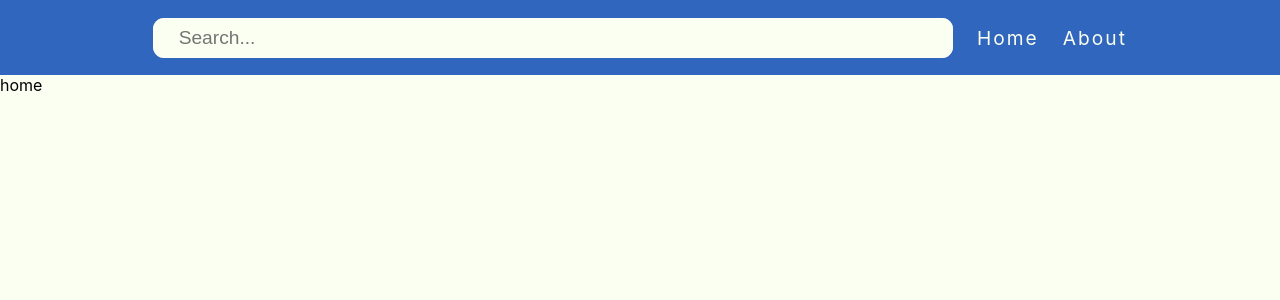
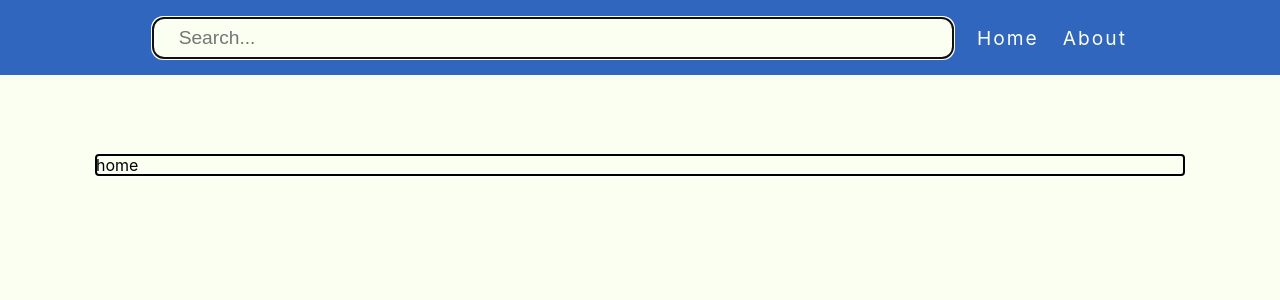
Before and after one commit to DarielVasquez/rrecipes-project, a React (Create React App) app: page / in a window 1280 px wide. Shown: the top 300 px of the page. Built offline with nearby package versions, Linux system fonts and the light colour scheme; no server answers.

Commit message:
third commit

```diff
--- a/src/components/navbar.js
+++ b/src/components/navbar.js
@@ -6,12 +6,12 @@ const Navbar = () => {
     <nav className="navbar">
       <div className="center-navbar">
         <form role="search" className="search">
-          <label for="search">Search for stuff</label>
+          <label htmlFor="search">Search for stuff</label>
           <input
             id="search"
             type="search"
             placeholder="Search..."
-            autofocus
+            autoFocus
             required
           />
           <button type="submit">Go</button>
--- /dev/null
+++ b/src/context.js
@@ -0,0 +1,35 @@
+import React, { useState, useContext, useEffect, useCallback } from "react";
+
+const url =
+  "https://api.spoonacular.com/recipes/complexSearch?apiKey=0d31116822b54414a5fe84f683d6d5d9";
+const AppContext = React.createContext();
+
+const AppProvider = ({ children }) => {
+  const [recipes, setRecipes] = useState([]);
+  const [loading, setLoading] = useState(true);
+
+  const fetchRecipes = async () => {
+    setLoading(true);
+    try {
+      const response = await fetch(`${url}`);
+      const data = await response.json();
+      setRecipes(data);
+    } catch (error) {
+      console.log(error);
+    }
+  };
+
+  useEffect(() => {
+    fetchRecipes();
+  }, []);
+
+  return (
+    <AppContext.Provider value={{ recipes }}>{children}</AppContext.Provider>
+  );
+};
+
+export const useGlobalContext = () => {
+  return useContext(AppContext);
+};
+
+export { AppContext, AppProvider };
--- a/src/index.css
+++ b/src/index.css
@@ -143,3 +143,25 @@ button {
   width: 1px;
   overflow: hidden;
 }
+
+/* Home */
+
+.section {
+  padding: 5rem 0;
+}
+
+.appliances-center {
+  width: 85vw;
+  margin: 0 auto;
+  max-width: 1170px;
+  display: grid;
+  row-gap: 2rem;
+  column-gap: 2rem;
+  outline: auto;
+}
+
+@media screen and (min-width: 576px) {
+  .appliances-center {
+    grid-template-columns: repeat(auto-fill, minmax(338.8px, 1fr));
+  }
+}
--- a/src/index.js
+++ b/src/index.js
@@ -2,10 +2,13 @@ import React from "react";
 import ReactDOM from "react-dom";
 import "./index.css";
 import App from "./App";
+import { AppProvider } from "./context";
 
 ReactDOM.render(
   <React.StrictMode>
-    <App />
+    <AppProvider>
+      <App />
+    </AppProvider>
   </React.StrictMode>,
   document.getElementById("root")
 );
--- a/src/pages/home.js
+++ b/src/pages/home.js
@@ -1,7 +1,16 @@
 import React from "react";
+import { useGlobalContext } from "../context";
 
 const Home = () => {
-  return <div>home</div>;
+  const { recipes } = useGlobalContext();
+  console.log(recipes);
+  return (
+    <main>
+      <section className="section">
+        <div className="appliances-center">home</div>
+      </section>
+    </main>
+  );
 };
 
 export default Home;
```
